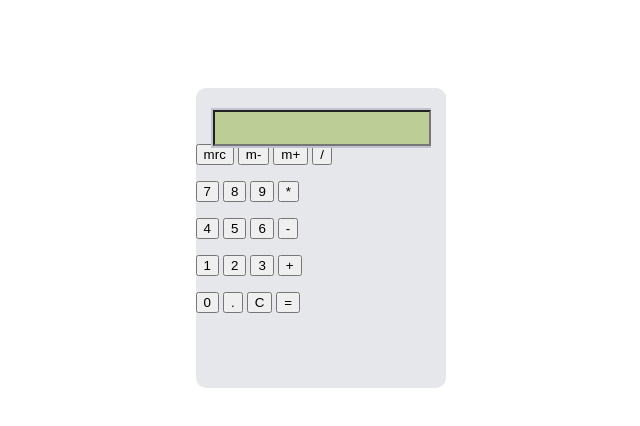
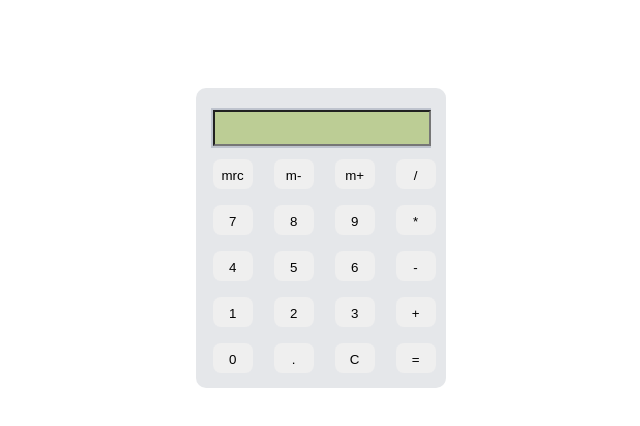
Before and after one commit to samurai-1117/Calculator, a plain HTML site: page index.html in a window 1280 px wide. Shown: the whole page, without its empty margins (318-958 px from the left). Drawn offline with Linux system fonts and the light colour scheme.

Commit message:
button shape

```diff
--- a/calculator.css
+++ b/calculator.css
@@ -34,5 +34,20 @@
 
 }
 /*  Calculator Buttons  */
+.keys {
+	position: relative;
+	top: 15px;
+}
+
+.button{
+	width: 40px;
+	height: 30px;
+	border: none;
+	border-radius: 8px;
+	margin-left: 17px;
+	cursor: pointer;
+	border-top: 2px solid transparent;
+
+}
 
 /*  Simulate Button Press */
```
